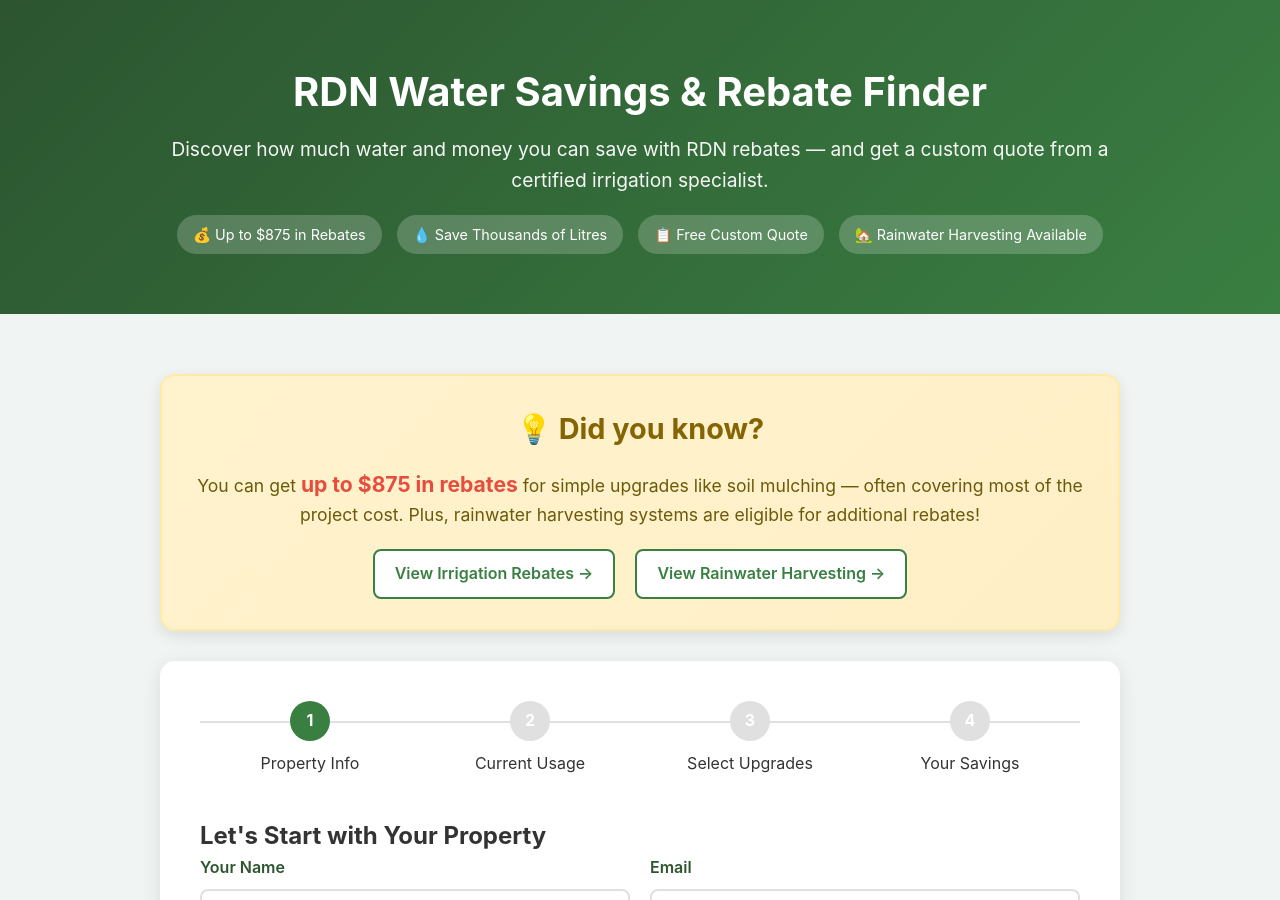
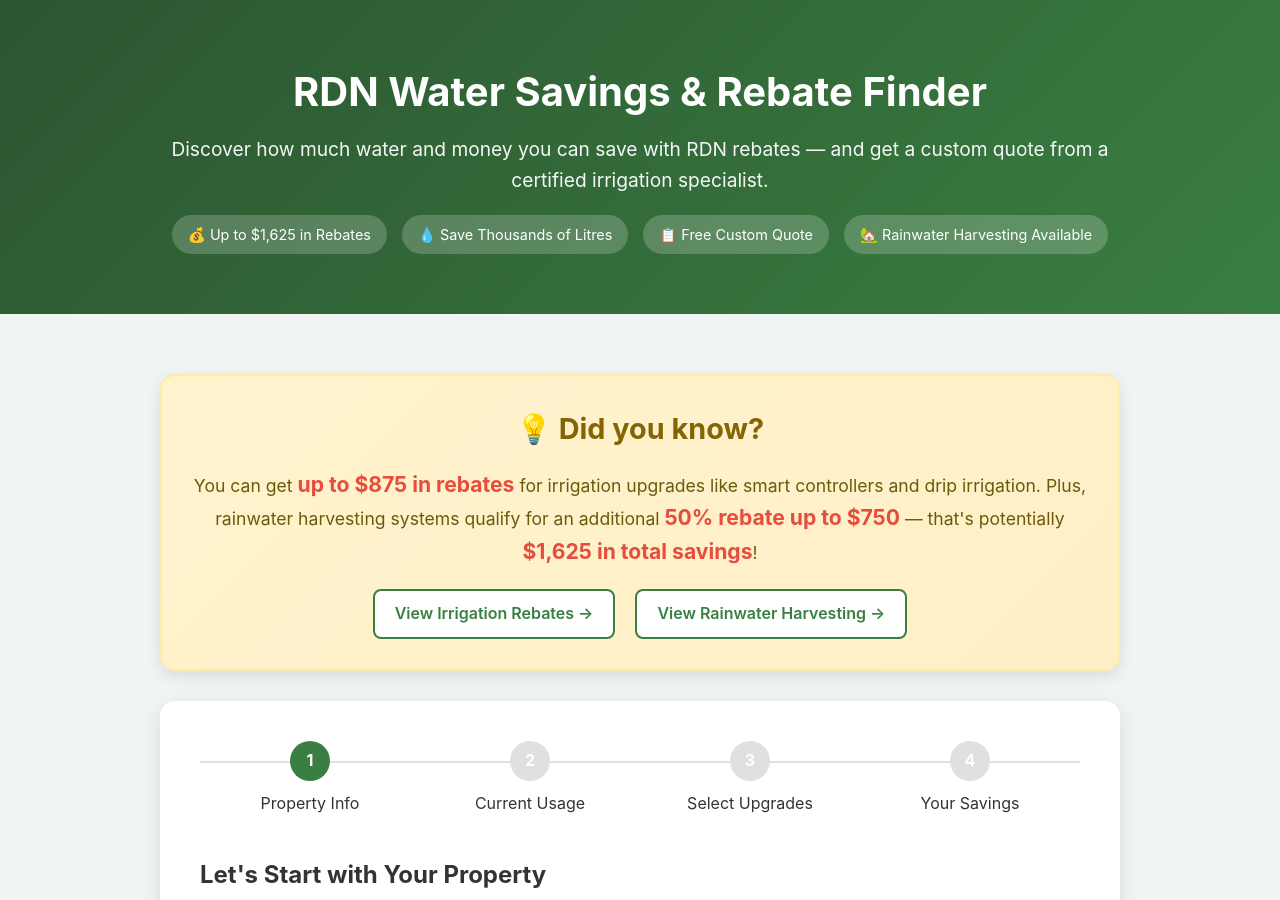
Before and after one commit to davidbeleznay/davidbeleznay.github.io, a Jekyll site: the page rainwise-calculator.html, which Jekyll copies as it is, in a window 1280 px wide and 900 px high. Built offline with Jekyll 4.4.1, drawn with Linux system fonts in a browser that asks for light colours.

Commit message:
Update total rebate amount to $1,625 including rainwater harvesting

```diff
--- a/rainwise-calculator.html
+++ b/rainwise-calculator.html
@@ -4,7 +4,7 @@
   <meta charset="UTF-8">
   <meta name="viewport" content="width=device-width, initial-scale=1.0">
   <title>RDN Water Savings & Rebate Finder | AI Forester</title>
-  <meta name="description" content="Discover your RDN water rebates (up to $875), calculate water savings in litres, and get a custom quote from certified irrigation specialists. Free water conservation calculator.">
+  <meta name="description" content="Discover your RDN water rebates (up to $1,625 with rainwater harvesting), calculate water savings in litres, and get a custom quote from certified irrigation specialists. Free water conservation calculator.">
   <link rel="stylesheet" href="rainwise-calculator.css">
   <script src="https://cdnjs.cloudflare.com/ajax/libs/jspdf/2.5.1/jspdf.umd.min.js"></script>
 </head>
@@ -14,7 +14,7 @@
       <h1>RDN Water Savings & Rebate Finder</h1>
       <p class="subtitle">Discover how much water and money you can save with RDN rebates — and get a custom quote from a certified irrigation specialist.</p>
       <div class="badges">
-        <span class="badge">💰 Up to $875 in Rebates</span>
+        <span class="badge">💰 Up to $1,625 in Rebates</span>
         <span class="badge">💧 Save Thousands of Litres</span>
         <span class="badge">📋 Free Custom Quote</span>
         <span class="badge">🏡 Rainwater Harvesting Available</span>
@@ -25,7 +25,7 @@
   <div class="container">
     <div class="rebate-highlight-box">
       <h2>💡 Did you know?</h2>
-      <p>You can get <strong>up to $875 in rebates</strong> for simple upgrades like soil mulching — often covering most of the project cost. Plus, rainwater harvesting systems are eligible for additional rebates!</p>
+      <p>You can get <strong>up to $875 in rebates</strong> for irrigation upgrades like smart controllers and drip irrigation. Plus, rainwater harvesting systems qualify for an additional <strong>50% rebate up to $750</strong> — that's potentially <strong>$1,625 in total savings</strong>!</p>
       <div class="program-links">
         <a href="https://rdn.bc.ca/irrigation-upgrades-and-soil-improvements" target="_blank" class="program-link">View Irrigation Rebates →</a>
         <a href="https://rdn.bc.ca/rainwater-harvesting" target="_blank" class="program-link">View Rainwater Harvesting →</a>
```
